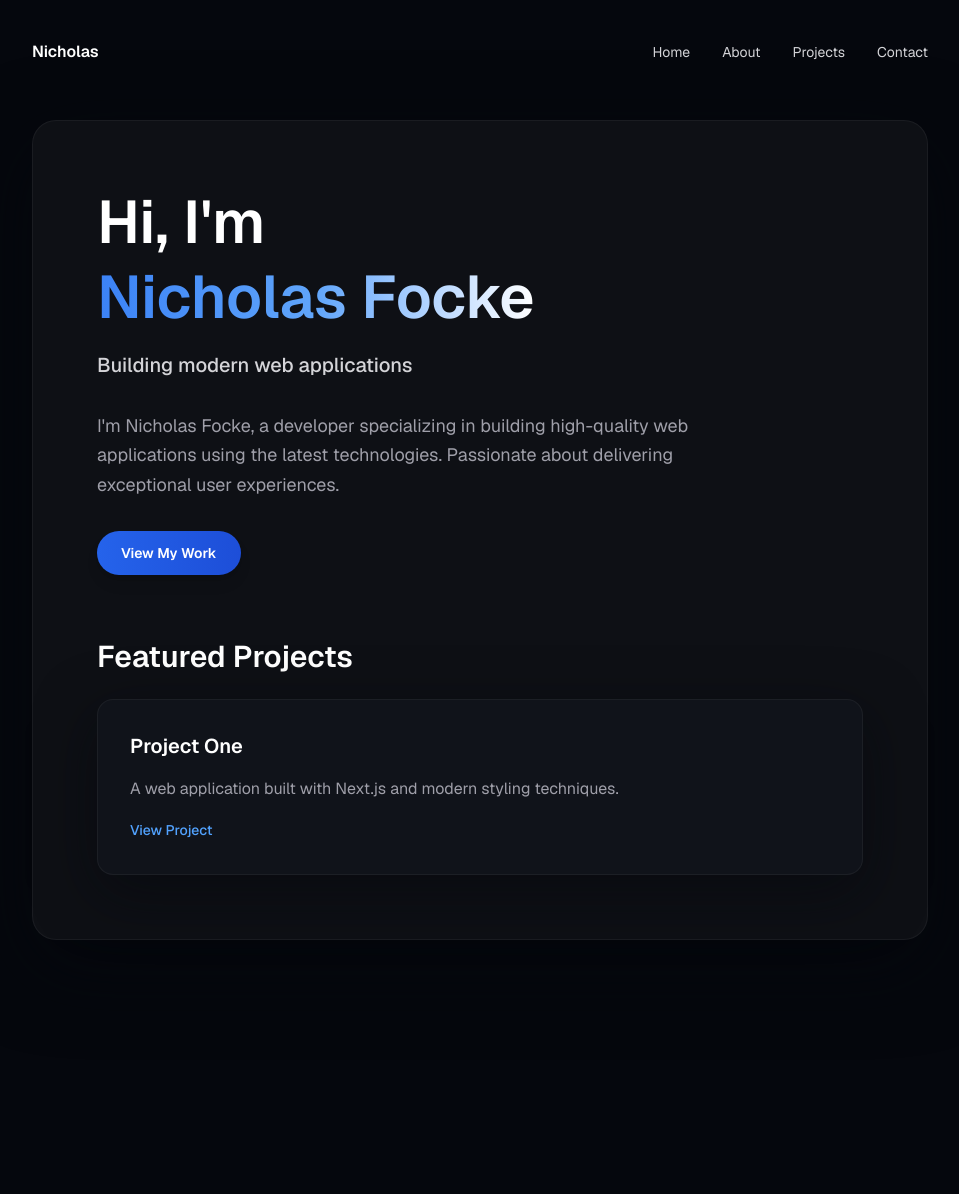
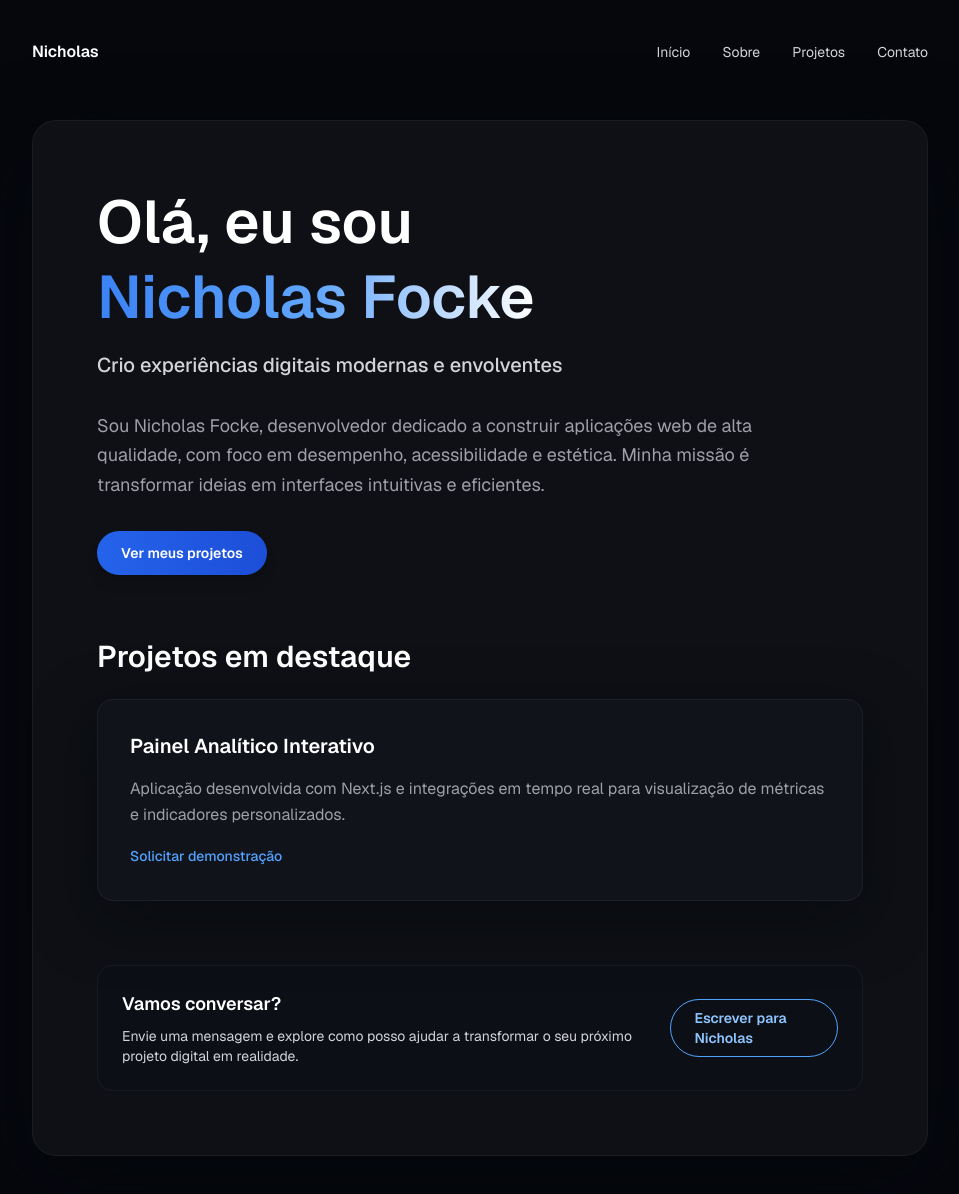
Before and after one commit to nicholasfocke/PortfolioNicholas, a Next.js app: page / in a window 1280 px wide. Shown: the whole page, without its empty margins (160-1119 px from the left). Before the commit the page ends 980 px from the top, so only its background shows below. Built offline with nearby package versions, Linux system fonts and the light colour scheme.

Commit message:
Traduz e comenta página inicial

```diff
--- a/src/app/layout.tsx
+++ b/src/app/layout.tsx
@@ -1,30 +1,41 @@
+// Importa a tipagem de metadados do Next.js para configurar SEO e informações da página.
 import type { Metadata } from "next";
+// Importa as fontes Geist para tipografia consistente em todo o site.
 import { Geist, Geist_Mono } from "next/font/google";
+// Importa os estilos globais compartilhados entre todas as páginas.
 import "./globals.css";
 
+// Configura a fonte sans-serif principal com suporte a caracteres latinos.
 const geistSans = Geist({
   variable: "--font-geist-sans",
   subsets: ["latin"],
 });
 
+// Configura a fonte monoespaçada utilizada em possíveis trechos técnicos ou códigos.
 const geistMono = Geist_Mono({
   variable: "--font-geist-mono",
   subsets: ["latin"],
 });
 
+// Define as informações de metadados exibidas nos motores de busca e abas do navegador.
 export const metadata: Metadata = {
-  title: "Nicholas Focke | Portfolio",
-  description: "Portfolio landing page for Nicholas Focke, showcasing modern web application development.",
+  title: "Nicholas Focke | Portfólio",
+  description:
+    "Portfólio de Nicholas Focke destacando experiências e projetos em desenvolvimento web moderno.",
 };
 
+// Componente raiz que engloba toda a aplicação Next.js.
 export default function RootLayout({
   children,
 }: Readonly<{
   children: React.ReactNode;
 }>) {
   return (
-    <html lang="en">
+    // Define o idioma principal do documento como português do Brasil.
+    <html lang="pt-BR">
+      {/* Aplica as variáveis de fonte e suavização de texto ao corpo inteiro. */}
       <body className={`${geistSans.variable} ${geistMono.variable} antialiased`}>
+        {/* Renderiza o conteúdo específico de cada página dentro do layout padrão. */}
         {children}
       </body>
     </html>
--- a/src/app/page.tsx
+++ b/src/app/page.tsx
@@ -1,84 +1,116 @@
+// Define o componente principal da página inicial.
 export default function Home() {
+  // Lista de links do menu superior para facilitar a navegação entre seções internas.
+  const navegacao = [
+    { rotulo: "Início", destino: "#home" },
+    { rotulo: "Sobre", destino: "#sobre" },
+    { rotulo: "Projetos", destino: "#projetos" },
+    { rotulo: "Contato", destino: "#contato" },
+  ];
+
   return (
+    // Container geral com altura mínima da tela e fundo escuro para reproduzir o visual desejado.
     <div className="min-h-screen bg-[#05070d] text-white">
+      {/* Limita a largura do conteúdo, centraliza e aplica preenchimentos responsivos. */}
       <div className="relative mx-auto flex min-h-screen max-w-5xl flex-col px-6 py-10 md:px-12 lg:px-16">
+        {/* Cabeçalho com logo nominal e navegação principal. */}
         <header className="flex items-center justify-between text-sm text-zinc-300">
+          {/* Identidade mínima com o primeiro nome como assinatura visual. */}
           <span className="text-base font-semibold text-white">Nicholas</span>
+          {/* Menu somente visível em telas médias ou maiores para manter o layout limpo no mobile. */}
           <nav className="hidden gap-8 md:flex">
-            {[
-              { label: "Home", href: "#home" },
-              { label: "About", href: "#about" },
-              { label: "Projects", href: "#projects" },
-              { label: "Contact", href: "#contact" },
-            ].map((item) => (
+            {navegacao.map((item) => (
               <a
-                key={item.label}
-                href={item.href}
+                key={item.rotulo}
+                href={item.destino}
                 className="transition-colors hover:text-white"
               >
-                {item.label}
+                {item.rotulo}
               </a>
             ))}
           </nav>
         </header>
 
-        <main
-          id="home"
-          className="mt-14 flex flex-1 flex-col justify-center"
-        >
+        {/* Área principal da página, centralizando o conteúdo hero. */}
+        <main id="home" className="mt-14 flex flex-1 flex-col justify-center">
+          {/* Cartão principal com bordas arredondadas, fundo translúcido e sombra suave. */}
           <section className="rounded-3xl border border-white/5 bg-[#0f1117]/95 p-10 shadow-[0_25px_80px_rgba(5,7,13,0.65)] backdrop-blur md:p-16">
-            <div className="max-w-2xl space-y-8">
+            {/* Bloco com textos introdutórios e chamada para ação. */}
+            <section id="sobre" className="max-w-2xl space-y-8">
+              {/* Título principal com destaque em degradê para o nome. */}
               <div className="space-y-4">
                 <h1 className="text-5xl font-semibold leading-tight text-white md:text-6xl">
-                  Hi, I&apos;m
+                  Olá, eu sou
                   <br />
                   <span className="bg-gradient-to-r from-[#3b82f6] via-[#60a5fa] to-white bg-clip-text text-transparent">
                     Nicholas Focke
                   </span>
                 </h1>
                 <p className="text-lg font-medium text-zinc-300 md:text-xl">
-                  Building modern web applications
+                  Crio experiências digitais modernas e envolventes
                 </p>
               </div>
 
+              {/* Parágrafo de apresentação explicando especialidades e foco profissional. */}
               <p className="text-base leading-relaxed text-zinc-400 md:text-lg">
-                I&apos;m Nicholas Focke, a developer specializing in building high-quality web applications using the latest
-                technologies. Passionate about delivering exceptional user experiences.
+                Sou Nicholas Focke, desenvolvedor dedicado a construir aplicações web de alta qualidade, com foco em
+                desempenho, acessibilidade e estética. Minha missão é transformar ideias em interfaces intuitivas e
+                eficientes.
               </p>
 
+              {/* Botão principal incentivando a navegação para a vitrine de projetos. */}
               <div>
                 <a
-                  href="#projects"
+                  href="#projetos"
                   className="inline-flex items-center justify-center rounded-full bg-gradient-to-r from-[#2563eb] to-[#1d4ed8] px-6 py-3 text-sm font-semibold text-white shadow-lg transition-transform duration-200 hover:scale-105"
                 >
-                  View My Work
+                  Ver meus projetos
                 </a>
               </div>
-            </div>
+            </section>
 
-            <section
-              id="projects"
-              className="mt-16 space-y-6"
-            >
-              <h2 className="text-2xl font-semibold text-white md:text-3xl">
-                Featured Projects
-              </h2>
+            {/* Seção de projetos em destaque localizada dentro do cartão principal. */}
+            <section id="projetos" className="mt-16 space-y-6">
+              <h2 className="text-2xl font-semibold text-white md:text-3xl">Projetos em destaque</h2>
+              {/* Grid preparado para expansão futura com mais cartões de projetos. */}
               <div className="grid gap-6 md:grid-cols-1">
+                {/* Cartão individual de projeto com descrição resumida. */}
                 <article className="rounded-2xl border border-white/5 bg-[#10131a] p-8 shadow-[0_18px_60px_rgba(5,7,13,0.55)] transition-transform duration-200 hover:-translate-y-1">
                   <div className="space-y-4">
-                    <h3 className="text-xl font-semibold text-white">Project One</h3>
+                    <h3 className="text-xl font-semibold text-white">Painel Analítico Interativo</h3>
                     <p className="text-sm leading-relaxed text-zinc-400 md:text-base">
-                      A web application built with Next.js and modern styling techniques.
+                      Aplicação desenvolvida com Next.js e integrações em tempo real para visualização de métricas e
+                      indicadores personalizados.
                     </p>
                     <a
-                      href="#"
+                      href="#contato"
                       className="inline-flex items-center text-sm font-medium text-blue-400 transition-colors hover:text-blue-300"
                     >
-                      View Project
+                      Solicitar demonstração
                     </a>
                   </div>
                 </article>
               </div>
+            </section>
+
+            {/* Bloco final com convite para contato e networking profissional. */}
+            <section
+              id="contato"
+              className="mt-16 flex flex-col gap-4 rounded-2xl border border-white/5 bg-[#0d1016]/90 p-6 text-sm text-zinc-300 md:flex-row md:items-center md:justify-between"
+            >
+              <div className="space-y-2">
+                <h2 className="text-lg font-semibold text-white">Vamos conversar?</h2>
+                <p>
+                  Envie uma mensagem e explore como posso ajudar a transformar o seu próximo projeto digital em
+                  realidade.
+                </p>
+              </div>
+              <a
+                href="mailto:contato@nicholasfocke.dev"
+                className="inline-flex items-center justify-center rounded-full border border-blue-400 px-6 py-2 text-sm font-semibold text-blue-300 transition-colors hover:bg-blue-500/10"
+              >
+                Escrever para Nicholas
+              </a>
             </section>
           </section>
         </main>
```
Also changed, not shown: src/app/globals.css (+9 -0 lines).
